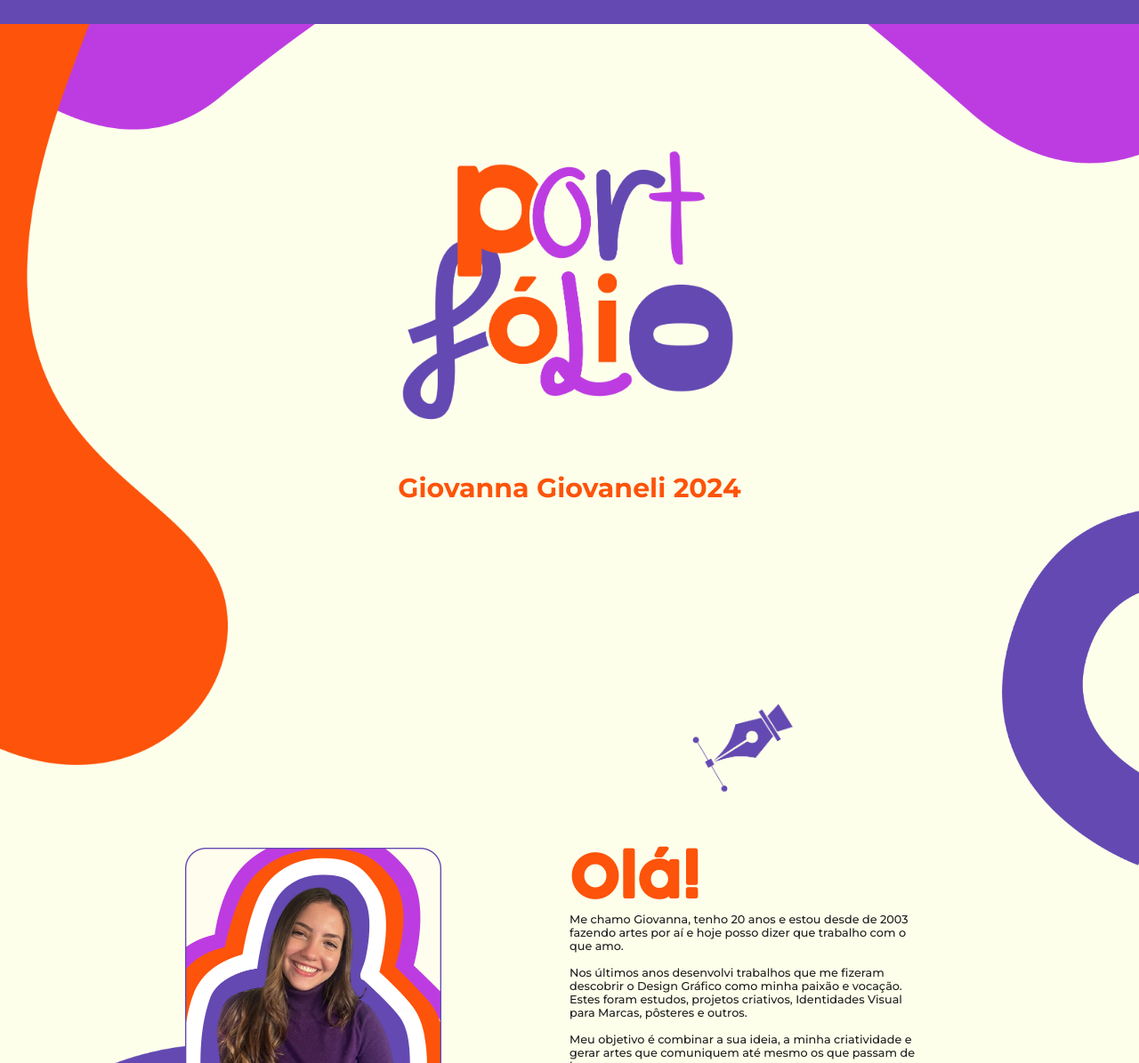
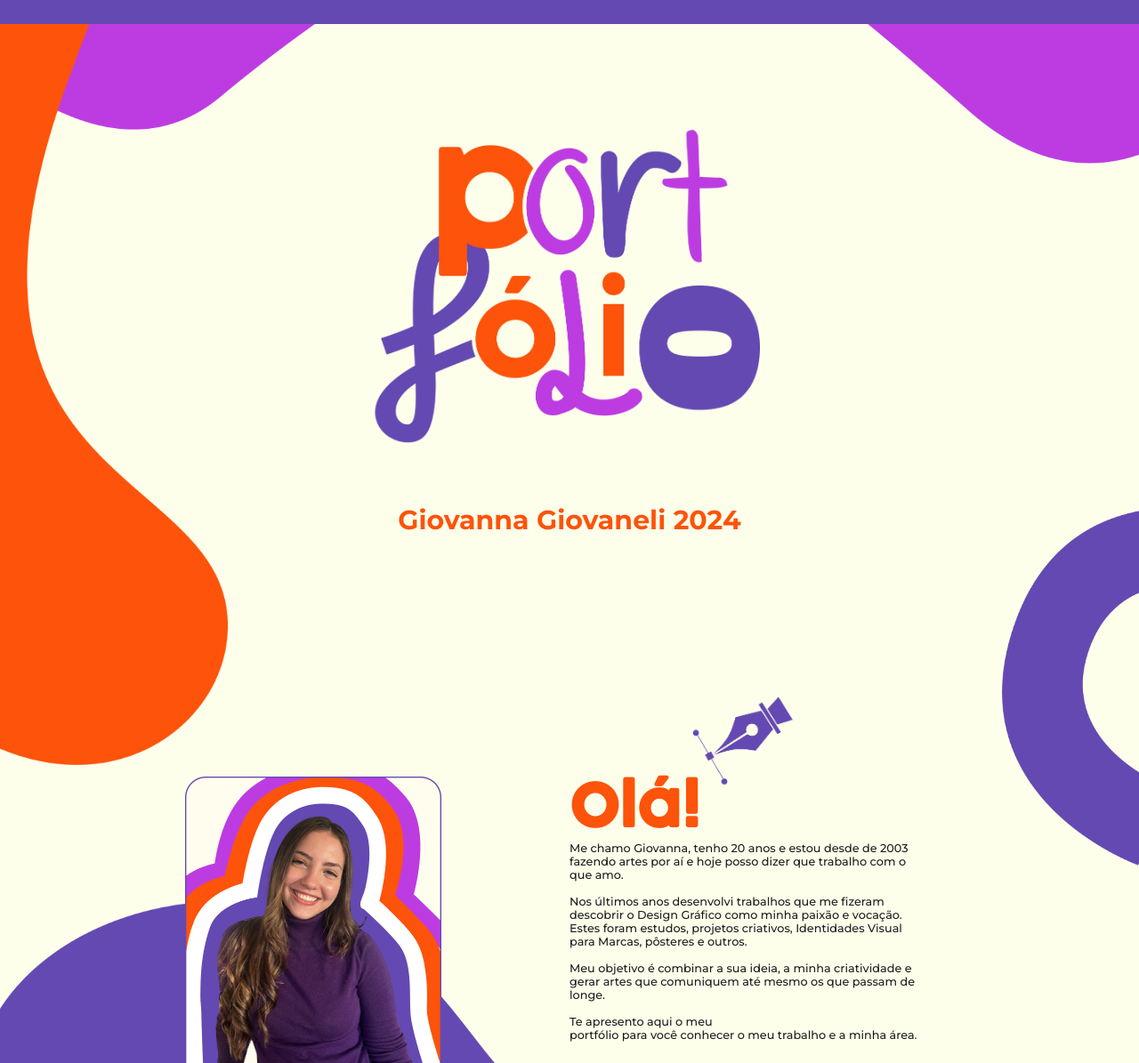
Before and after one commit to Leyuur/portfolio-giovanna, a plain HTML site: page index.html in a window 1280 px wide. Shown: the part 67-1262 px from the top of the page at 89% size. Drawn offline with Linux system fonts and the light colour scheme.

Commit message:
alterei o sobre mim

```diff
--- a/style.css
+++ b/style.css
@@ -107,7 +107,7 @@ nav {
 }
 
 #inicio #letras-inicio-1 {
-    width: 30%;
+    width: 35%;
 }
 
 #inicio p {
@@ -138,6 +138,7 @@ nav {
 }
 
 #sobre-mim {
+    height: 80vh;
     display: flex;
     align-items: center;
     justify-content: center ;
```
